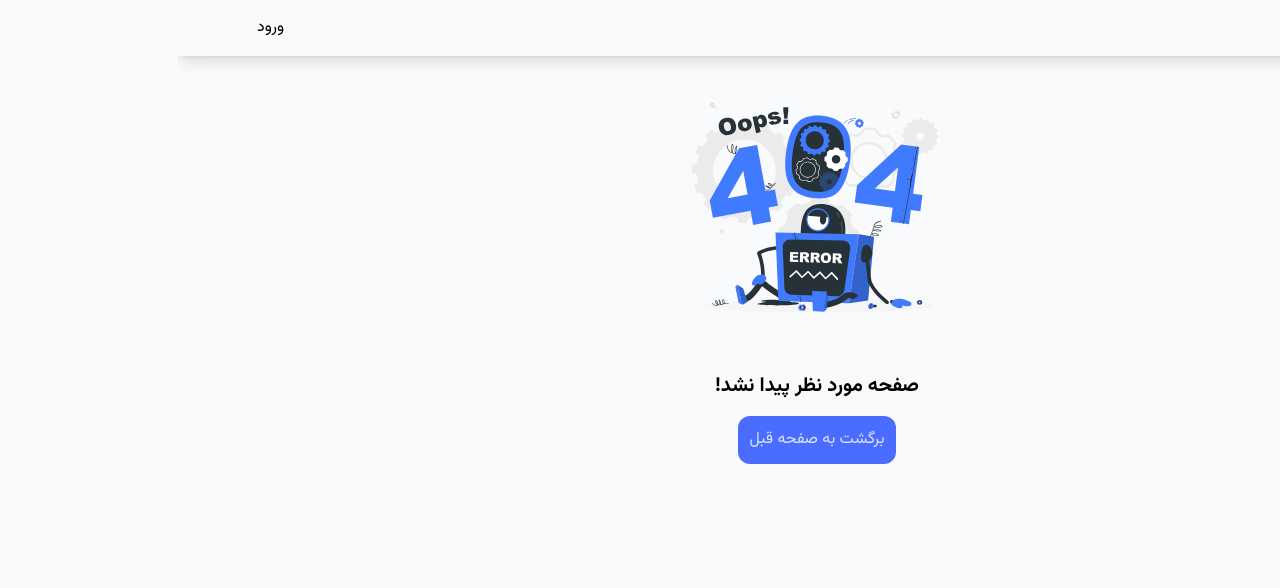
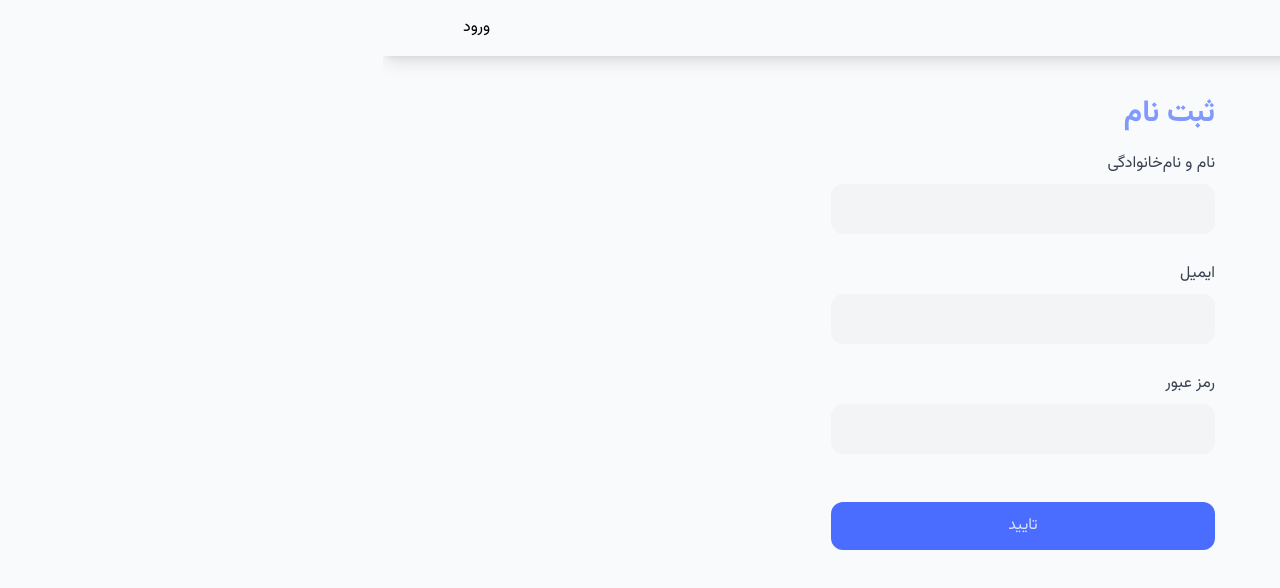
Before and after one commit to Masiha-mohammadpoor/blog-apps, a Next.js app: page /signup in a window 1280 px wide. Before the commit this address had no page. Shown: the top 588 px of the page. Built offline with nearby package versions, Linux system fonts and the light colour scheme.

Commit message:
created signup page

```diff
--- /dev/null
+++ b/src/app/(auth)/signin/page.jsx
@@ -0,0 +1,7 @@
+const Signin = () => {
+  return (
+    <div></div>
+  );
+}
+
+export default Signin;
--- /dev/null
+++ b/src/app/(auth)/signup/page.jsx
@@ -0,0 +1,59 @@
+"use client";
+import { useForm } from "react-hook-form";
+import RHFTextField from "@/ui/RHFTextField";
+import { yupResolver } from '@hookform/resolvers/yup';
+import * as yup from "yup";
+
+export const metaData = {
+  title: "ثبت نام",
+};
+
+const schema = yup.object({
+  name: yup.string().required("نام و نام‌خانوادگی الزامی است"),
+  email : yup.string().email("ایمیل نامعتبر است").required("ایمیل الزامی است"),
+  password : yup.string().required("رمز عبور الزامی است")
+
+}).required();
+
+
+const Signup = () => {
+  const { register, handleSubmit, formState:{ errors } } = useForm({
+    resolver: yupResolver(schema),
+    mode:"onTouched"
+  });
+
+  const onSubmit = (values) => {
+    console.log(values)
+  }
+  return (
+    <section className="w-96 mx-auto mt-10">
+      <h1 className="font-semibold text-3xl mb-5 text-primary-600">ثبت نام</h1>
+      <form onSubmit={handleSubmit(onSubmit)}>
+        <RHFTextField
+          label="نام و نام‌خانوادگی"
+          name="name"
+          register={register}
+          errors={errors}
+        />
+        <RHFTextField
+          label="ایمیل"
+          name="email"
+          register={register}
+          dir="ltr"
+          errors={errors}
+        />
+        <RHFTextField
+          label="رمز عبور"
+          name="password"
+          register={register}
+          type="password"
+          dir="ltr"
+          errors={errors}
+        />
+        <button className="w-full btn btn--primary mt-5">تایید</button>
+      </form>
+    </section>
+  );
+};
+
+export default Signup;
--- a/src/components/ButtonIcon.jsx
+++ b/src/components/ButtonIcon.jsx
@@ -1,6 +1,6 @@
 const btnType = {
   primary:
-    "bg-primary-300 text-primary-600 hover:bg-primary-600 hover:text-white",
+    "bg-primary-300 text-primary-800 hover:bg-primary-800 hover:text-white",
   secondary:
     "bg-secondary-300 text-secondary-600 hover:bg-secondary-600 hover:text-white",
   error: "bg-red-200 text-red-600 hover:bg-red-600 hover:text-white",
--- a/src/components/Header.jsx
+++ b/src/components/Header.jsx
@@ -18,7 +18,7 @@ const Header = () => {
         </ul>
       </div>
       <div>
-        <Link href="/auth">ورود</Link>
+        <Link href="/signin">ورود</Link>
       </div>
     </header>
   );
--- /dev/null
+++ b/src/ui/RHFTextField.jsx
@@ -0,0 +1,36 @@
+export default function RHFTextField({
+  type = "text",
+  label,
+  name,
+  dir = "rtl",
+  register,
+  errors,
+  validationSchema = {},
+  ...rest
+}) {
+  const errorMessages = errors?.[name];
+  const hasError = !!(errors && errorMessages);
+  return (
+    <div
+      className={`textField relative ${hasError ? "textField--invalid" : ""}`}
+    >
+      <label htmlFor={name} className="mb-2 block text-secondary-700">
+        {label}
+      </label>
+      <input
+        autoComplete="off"
+        type={type}
+        id={name}
+        dir={dir}
+        className={`textField__input  ${
+          dir === "ltr" ? "text-left" : "text-right"
+        }`}
+        {...register(name, validationSchema)}
+        {...rest}
+      />
+        <span className={`${errors && errors[name] ? "text-red-600" : "text-transparent"} block text-xs mt-1 mb-2`}>
+          {errors && errors[name] ? errors[name]?.message : "!"}
+        </span>
+    </div>
+  );
+}
```
Also changed, not shown: package.json (+6 -3 lines), 1 other file (tests, documents, lock files or other folders).
